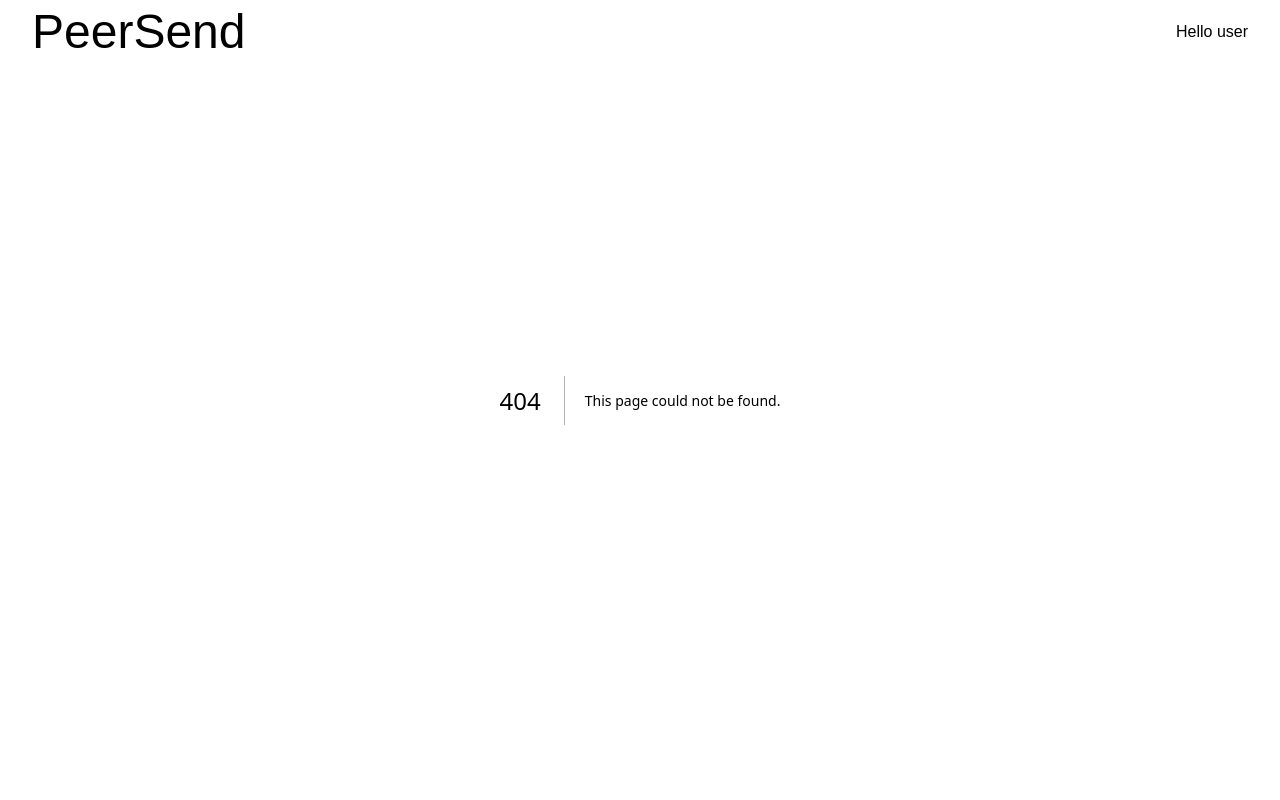
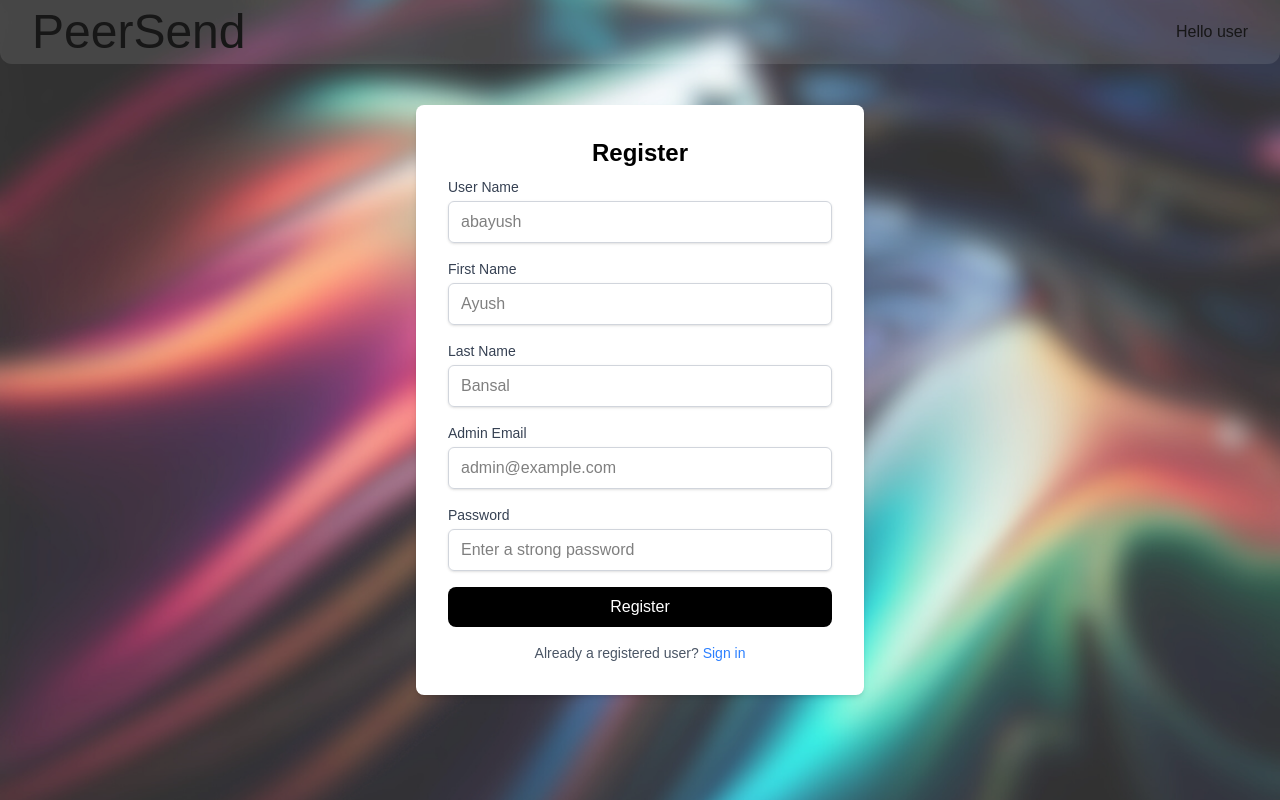
Before and after one commit to ab-sc4t/peersend, a Next.js app: page /signup in a window 1280 px wide. Before the commit this address had no page. Built offline with nearby package versions, Linux system fonts and the light colour scheme.

Commit message:
Sign in and singup created

```diff
--- /dev/null
+++ b/app/(auth)/signin/page.jsx
@@ -0,0 +1,92 @@
+"use client";
+import { signIn } from "next-auth/react";
+import { useRouter } from "next/navigation";
+import { useState } from "react";
+
+export default function SignIn() {
+    const router = useRouter();
+    const [error, setError] = useState("");
+    const [loading, setLoading] = useState(false);
+
+    const handleSubmit = async (event) => {
+        event.preventDefault();
+        setError("");
+        setLoading(true);
+
+        const form = event.currentTarget;
+        const username = event.target.username.value;
+        const password = event.target.password.value;
+
+        try {
+            const response = await signIn("credentials", { username, password, redirect: false });
+
+            if (response?.error) {
+                console.log(error);
+                setError("Invalid credentials.");
+            } else if (response?.ok) {
+                router.push("/");
+                router.refresh();
+            }
+        } catch (error) {
+            console.error("Error during sign-in:", error);
+            setError("An unexpected error occurred.");
+        } finally {
+            setLoading(false);
+        }
+    };
+
+    return (
+        <div className="flex items-center justify-center min-h-screen bg-gray-100 h-screen bg-cover bg-center" style={{ backgroundImage: "url('/HomePageWallPaper.png')" }}>
+            <div className="w-full max-w-md bg-white p-8 rounded-lg shadow-md">
+                <h2 className="text-2xl font-bold text-center mb-2 text-black">Login</h2>
+                {error && (
+                    <div className="mb-4 p-3 bg-red-100 border border-red-400 text-red-700 rounded">
+                        {error}
+                    </div>
+                )}
+                <form onSubmit={handleSubmit} className="mt-4">
+                    <div className="mb-4">
+                        <label htmlFor="email" className="block text-sm font-medium text-gray-700">
+                            UserName
+                        </label>
+                        <input
+                            type="username"
+                            id="username"
+                            name="username"
+                            required
+                            placeholder="abayush"
+                            className="mt-1 block w-full px-3 py-2 border border-gray-300 rounded-md shadow-sm focus:outline-none focus:ring-2 focus:ring-black text-black"
+                        />
+                    </div>
+                    <div className="mb-4">
+                        <label htmlFor="password" className="block text-sm font-medium text-gray-700">
+                            Password
+                        </label>
+                        <input
+                            type="password"
+                            id="password"
+                            name="password"
+                            required
+                            placeholder="Enter your password"
+                            className="mt-1 block w-full px-3 py-2 border border-gray-300 rounded-md shadow-sm focus:outline-none focus:ring-2 focus:ring-black text-black"
+                        />
+                    </div>
+                    <button
+                        type="submit"
+                        className="w-full bg-black text-white py-2 px-4 rounded-lg hover:bg-gray-800 focus:outline-none focus:ring-2 focus:ring-offset-2 focus:ring-black disabled:opacity-50 disabled:cursor-not-allowed"
+                        disabled={loading}
+                    >
+                        {loading ? "Signing in..." : "Login"}
+                    </button>
+                </form>
+
+                <p className="text-sm text-center text-gray-600 mt-4">
+                    Don't have an account?{" "}
+                    <a href="/signup" className="text-blue-500 hover:underline focus:ring focus:ring-blue-500">
+                        Register
+                    </a>
+                </p>
+            </div>
+        </div>
+    );
+}
--- /dev/null
+++ b/app/(auth)/signup/page.jsx
@@ -0,0 +1,129 @@
+"use client"
+import axios from "axios";
+import { useRouter } from 'next/navigation';
+import { useState } from "react";
+
+export default function Signup() {
+    const router = useRouter();
+    const [error, setError] = useState("");
+
+    const handleSubmit = async (e) => {
+        e.preventDefault();
+
+        const formData = {
+            username: e.target.username.value,
+            firstname: e.target.firstname.value,
+            lastname: e.target.lastname.value,
+            email: e.target.email.value,
+            password: e.target.password.value,
+        }
+        try {
+            const res = await axios.post("/api/user",
+                { formData },
+                { headers: { "Content-Type": "application/json" } }
+            );
+            if (res.status === 201) {
+                router.push("/signin");
+            } else {
+                throw new Error("Signup failed");
+            }
+        } catch (error){
+            console.error("Error during signup: ", error);
+            setError("Signup failed. Please check your details and try again.");
+        }
+    }
+
+    return (
+        <div
+            className="flex items-center justify-center min-h-screen bg-gray-100 h-screen bg-cover bg-center"
+            style={{ backgroundImage: "url('/HomePageWallPaper.png')" }}
+        >
+            <div className="w-full max-w-md bg-white p-8 rounded-lg shadow-md">
+                <h2 className="text-2xl font-bold text-center mb-2 text-black">Register</h2>
+                {error && <p className="text-red-500 text-center mb-4">{error}</p>}
+                <form onSubmit={handleSubmit}>
+                    <div className="mb-4">
+                        <label htmlFor="firstname" className="block text-sm font-medium text-gray-700">
+                            User Name
+                        </label>
+                        <input
+                            type="text"
+                            id="username"
+                            name="username"
+                            required
+                            placeholder="abayush"
+                            className="mt-1 block w-full px-3 py-2 border border-gray-300 rounded-md shadow-sm focus:outline-none focus:ring-2 focus:ring-black text-black"
+                        />
+                    </div>
+                    <div className="mb-4">
+                        <label htmlFor="firstname" className="block text-sm font-medium text-gray-700">
+                            First Name
+                        </label>
+                        <input
+                            type="text"
+                            id="firstname"
+                            name="firstname"
+                            required
+                            placeholder="Ayush"
+                            className="mt-1 block w-full px-3 py-2 border border-gray-300 rounded-md shadow-sm focus:outline-none focus:ring-2 focus:ring-black text-black"
+                        />
+                    </div>
+                    <div className="mb-4">
+                        <label htmlFor="lastname" className="block text-sm font-medium text-gray-700">
+                            Last Name
+                        </label>
+                        <input
+                            type="text"
+                            id="lastname"
+                            name="lastname"
+                            required
+                            placeholder="Bansal"
+                            className="mt-1 block w-full px-3 py-2 border border-gray-300 rounded-md shadow-sm focus:outline-none focus:ring-2 focus:ring-black text-black"
+                        />
+                    </div>
+                    <div className="mb-4">
+                        <label htmlFor="email" className="block text-sm font-medium text-gray-700">
+                            Admin Email
+                        </label>
+                        <input
+                            type="email"
+                            id="email"
+                            name="email"
+                            required
+                            placeholder="admin@example.com"
+                            className="mt-1 block w-full px-3 py-2 border border-gray-300 rounded-md shadow-sm focus:outline-none focus:ring-2 focus:ring-black text-black"
+                        />
+                    </div>
+                    <div className="mb-4">
+                        <label htmlFor="password" className="block text-sm font-medium text-gray-700">
+                            Password
+                        </label>
+                        <input
+                            type="password"
+                            id="password"
+                            name="password"
+                            required
+                            placeholder="Enter a strong password"
+                            className="mt-1 block w-full px-3 py-2 border border-gray-300 rounded-md shadow-sm focus:outline-none focus:ring-2 focus:ring-black text-black"
+                        />
+                    </div>
+                    <button
+                        type="submit"
+                        className="w-full bg-black text-white py-2 px-4 rounded-lg hover:bg-gray-800 focus:outline-none focus:ring-2 focus:ring-offset-2 focus:ring-black"
+                    >
+                        Register
+                    </button>
+                </form>
+                <p className="text-sm text-center text-gray-600 mt-4">
+                    Already a registered user?{" "}
+                    <a
+                        href="/signin"
+                        className="text-blue-500 hover:underline focus:ring focus:ring-blue-500"
+                    >
+                        Sign in
+                    </a>
+                </p>
+            </div>
+        </div>
+    );
+}
```
